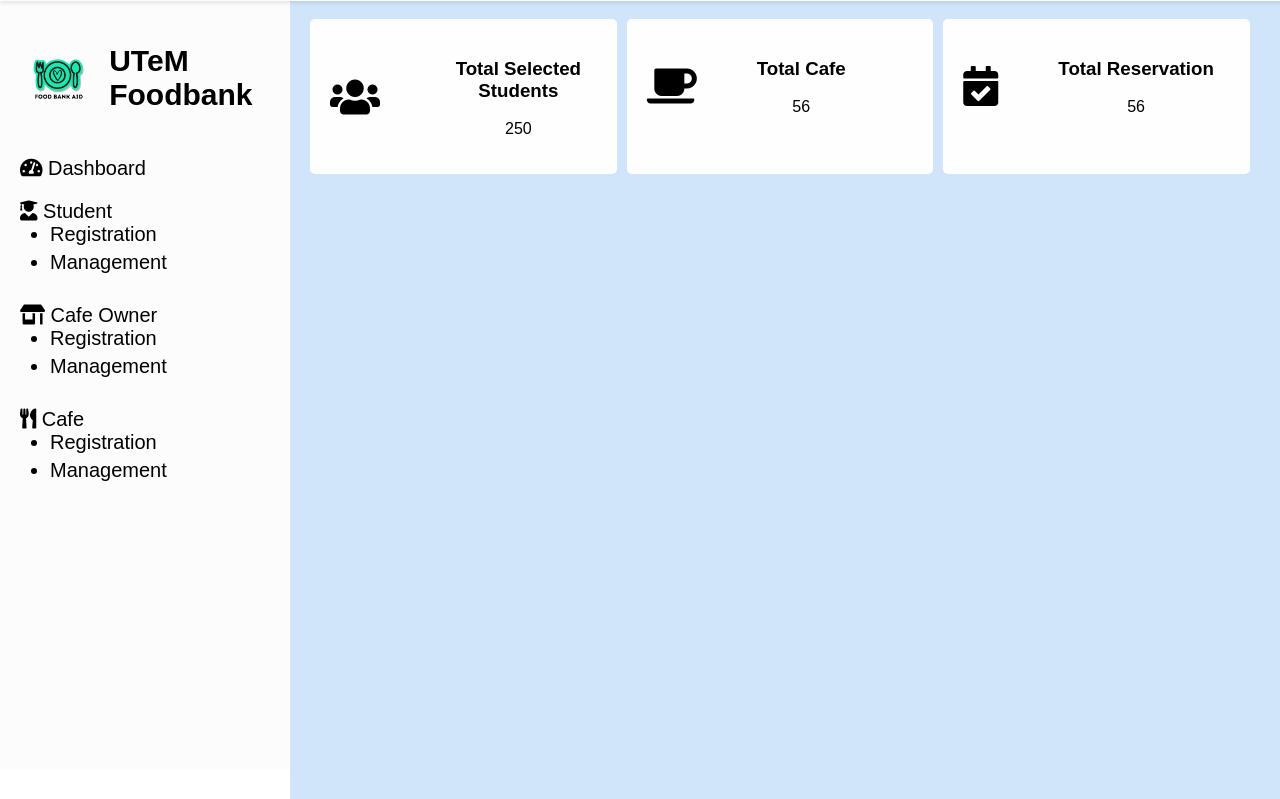
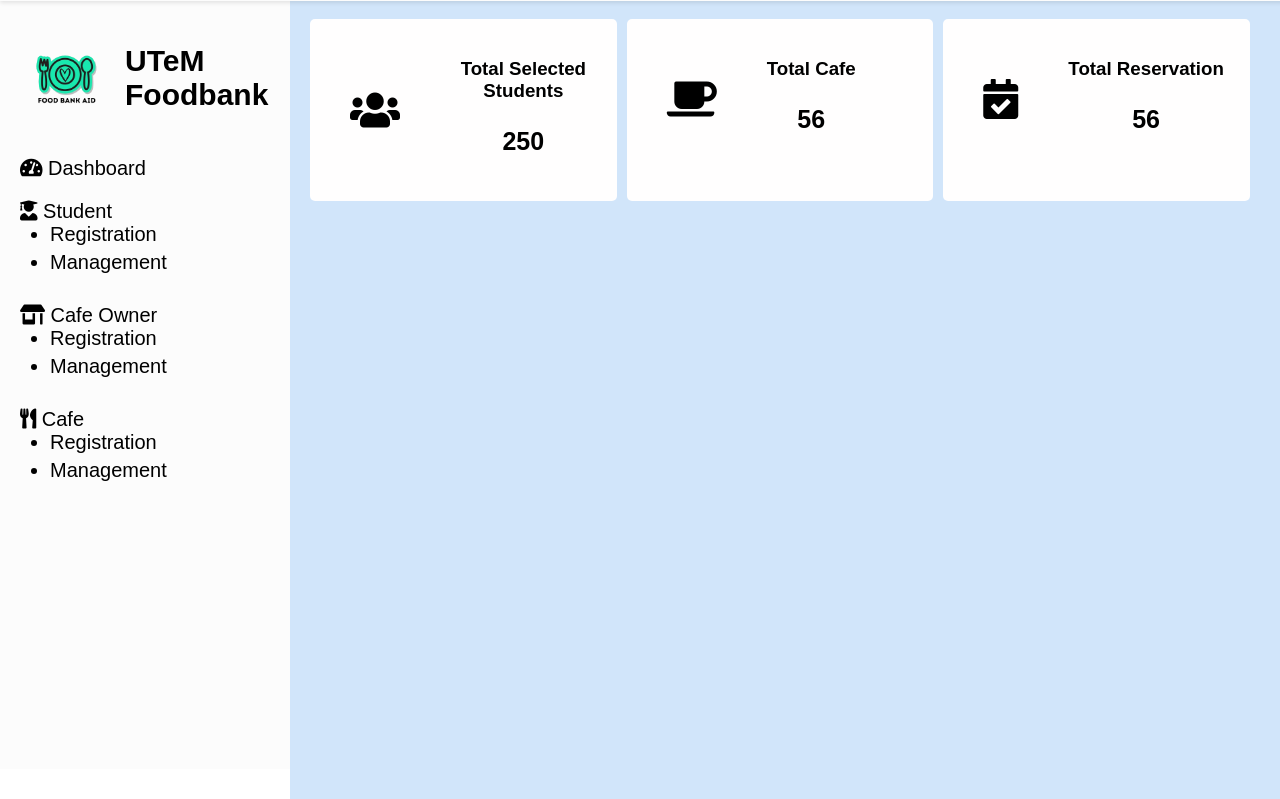
Before and after one commit to skyrizer/Foodbank, a PHP site: template view/adminDashboard.html in a window 1280 px wide. Shown: the part 41-840 px from the top of the page. Run offline with PHP 8.4, Linux system fonts and the light colour scheme; the template is opened without the code that fills it, so the values that code supplies are empty.

Commit message:
commit by mahmor

```diff
--- a/assets/admin.css
+++ b/assets/admin.css
@@ -53,7 +53,8 @@
 }
 
 .sidebar-header img.sidebar-logo {
-    height: 50px;
+    height: 60px;
+    width: 100px;
     margin-right: 10px;
 }
 
@@ -137,10 +138,17 @@
 .icon-text {
     display: flex;
     align-items: center;
+    margin-left:20px;
 }
 
 .icon-text i {
-    margin-right: 10px; /* Adjust as needed */
-    margin-right: 60px; /* Adjust as needed */
+    margin-right: 50px; /* Adjust as needed */
     font-size: 40px; /* Adjust the size of the icon */
 }
+
+.student p,
+.cafe p,
+.reservation p {
+    font-size: 25px; /* Adjust the size of the paragraph text */
+    font-weight: bold;
+}
```
